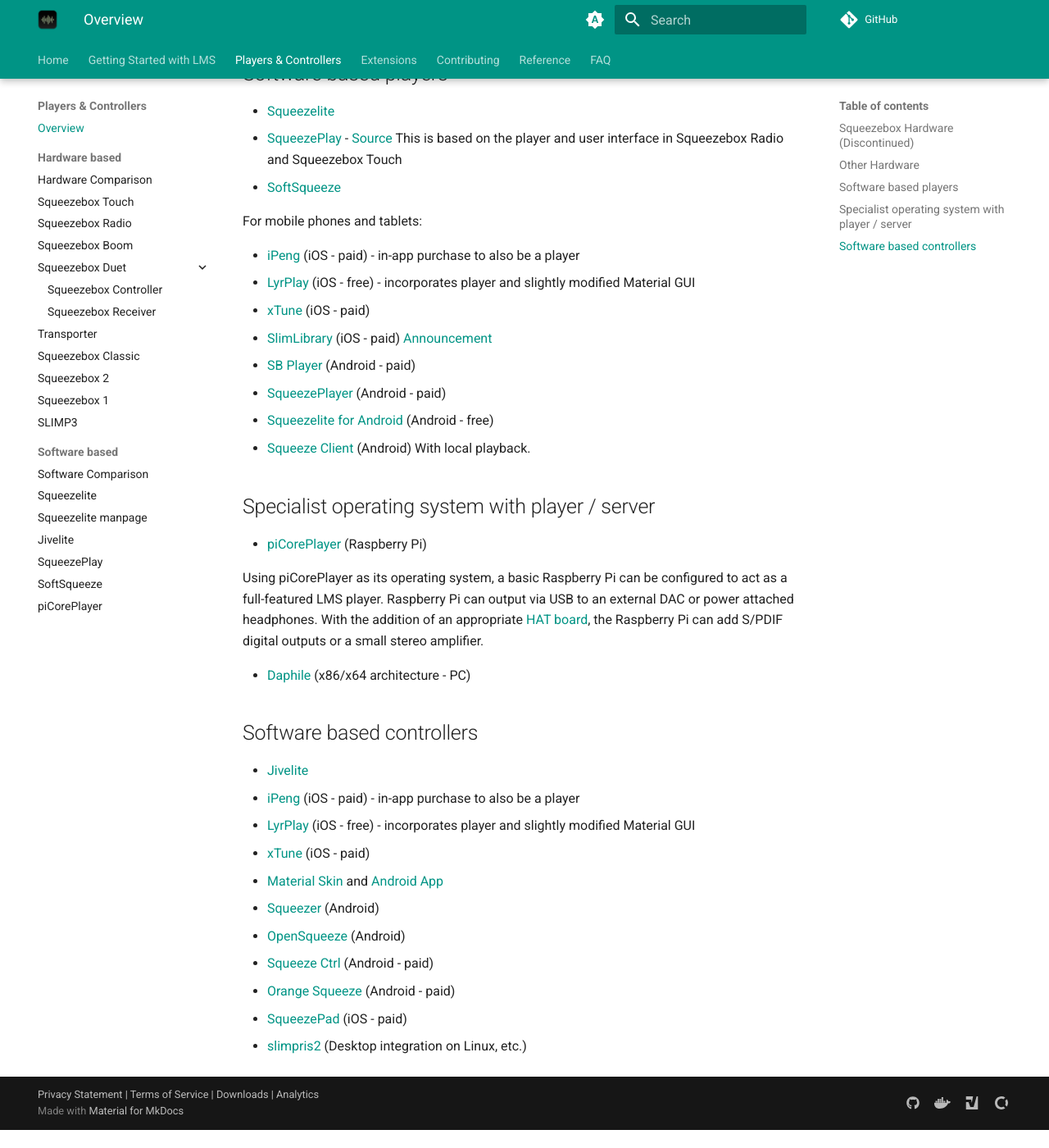
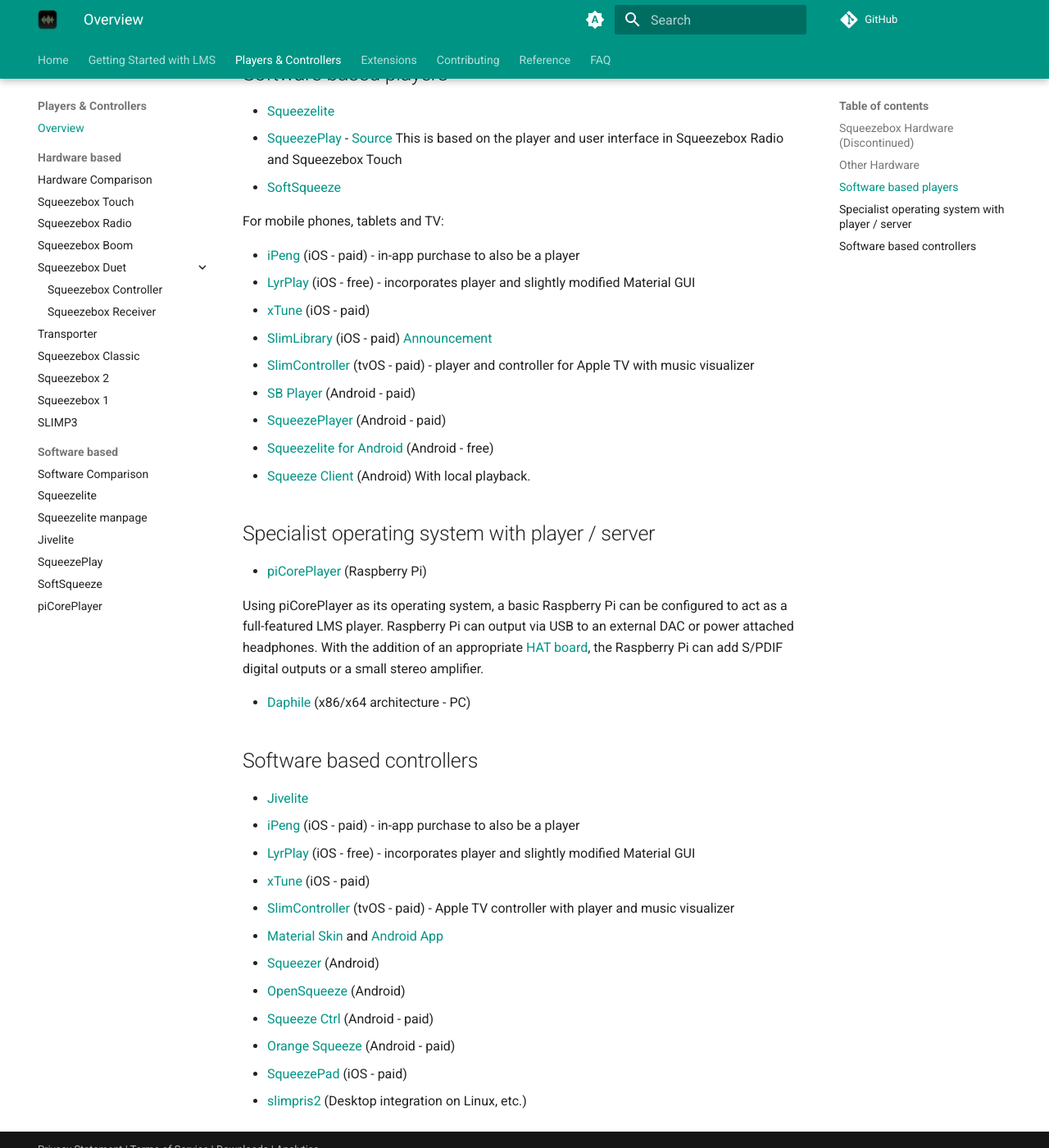
Before and after one commit to LMS-Community/lms-community.github.io, an MkDocs documentation site: the page built from docs/players-and-controllers/index.md, in a window 1280 px wide and 1400 px high, scrolled down 2048 px. Shown: the whole window at 82% size. Built offline with MkDocs 1.6.1 and Material for MkDocs 9.7.7, drawn with Linux system fonts in a browser that asks for light colours; a script that is not in the unit is left out; plug-ins that fetch from the network failed and are left out; comment, search, counter and statistics services are not loaded; before the commit the page ends 3426 px from its top, so only the background shows below that.

Commit message:
Add SlimController tvOS app
Lists SlimController (https://slimcontroller.app), a paid Apple TV
player and controller with a built-in music visualizer:

- players-and-controllers: under both the software players and software
  controllers sections; broadens the software players sub-heading to
  cover TV apps as well as phones and tablets.
- extensions/applications: under the Controller and Music Visualizer
  sections.

Signed-off-by: Ben Roeder <ben@darkworks.net>

```diff
--- a/docs/players-and-controllers/index.md
+++ b/docs/players-and-controllers/index.md
@@ -59,12 +59,13 @@
   This is based on the player and user interface in Squeezebox Radio and Squeezebox Touch
 - [SoftSqueeze](softsqueeze.md)
 
-For mobile phones and tablets:
+For mobile phones, tablets and TV:
 
 - [iPeng](https://penguinlovesmusic.de/) (iOS - paid) - in-app purchase to also be a player
 - [LyrPlay](https://apps.apple.com/gb/app/lyrplay/id6746776736) (iOS - free) - incorporates player and slightly modified Material GUI
 - [xTune](https://apps.apple.com/gb/app/xtune-lyrion-remote-player/id6744552136) (iOS - paid)
 - [SlimLibrary](https://apps.apple.com/us/app/slimlibrary/id1022479972) (iOS - paid) [Announcement](https://forums.lyrion.org/forum/user-forums/3rd-party-software/100649-announce-slimlibrary-new-ios-remote-control-and-player-for-logitech-media-server?view=thread)
+- [SlimController](https://slimcontroller.app) (tvOS - paid) - player and controller for Apple TV with music visualizer
 - [SB Player](https://play.google.com/store/apps/details?id=com.angrygoat.android.sbplayer) (Android - paid)
 - [SqueezePlayer](https://play.google.com/store/apps/details?id=de.bluegaspode.squeezeplayer) (Android - paid)
 - [Squeezelite for Android](https://github.com/CDrummond/squeezelite) (Android - free)
@@ -84,6 +85,7 @@
 - [iPeng](https://penguinlovesmusic.de/) (iOS - paid) - in-app purchase to also be a player
 - [LyrPlay](https://apps.apple.com/gb/app/lyrplay/id6746776736) (iOS - free) - incorporates player and slightly modified Material GUI
 - [xTune](https://apps.apple.com/gb/app/xtune-lyrion-remote-player/id6744552136) (iOS - paid)
+- [SlimController](https://slimcontroller.app) (tvOS - paid) - Apple TV controller with player and music visualizer
 - [Material Skin](https://github.com/CDrummond/lms-material) and [Android App](https://github.com/CDrummond/lms-material-app)
 - [Squeezer](https://github.com/kaaholst/android-squeezer) (Android)
 - [OpenSqueeze](https://github.com/orangebikelabs/opensqueeze) (Android)
```
Also changed, not shown: docs/extensions/applications/index.md (+2 -0 lines).
